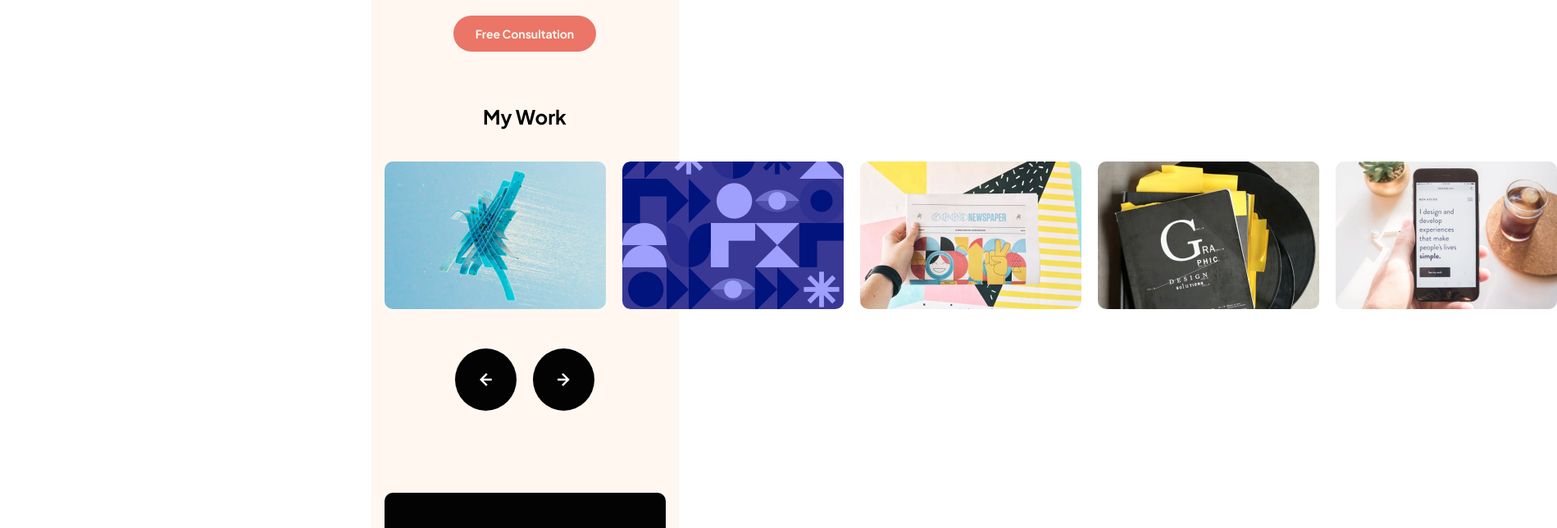
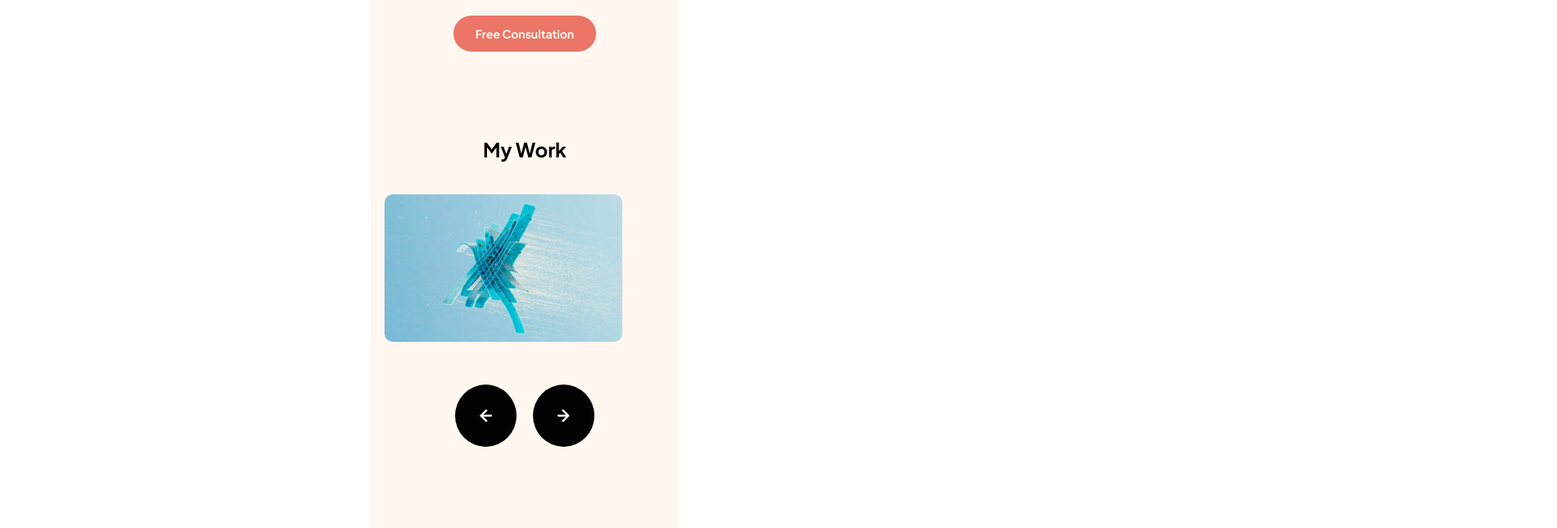
Before and after one commit to gmagnenat/single-page-design-portfolio, a React (Vite) app: page / in a window 1280 px wide. Shown: the part 2160-2804 px from the top of the page at 82% size, 1899 px wide, since content can reach past the window. Built offline with nearby package versions, Linux system fonts and the light colour scheme.

Commit message:
add carousel

```diff
--- a/src/App.jsx
+++ b/src/App.jsx
@@ -5,6 +5,7 @@ import Skills from './components/Skills/Skills';
 import Cta from './components/CtaSection/Cta';
 import BookCall from './components/BookCall/BookCall';
 import Carousel from './components/Carousel/Carousel';
+import imageData from './components/Slides/Slides';
 
 function App() {
     return (
@@ -13,7 +14,7 @@ function App() {
             <Intro />
             <Skills />
             <Cta />
-            <Carousel />
+            <Carousel slides={imageData} />
             <BookCall />
         </div>
     );
--- a/src/components/Carousel/Carousel.jsx
+++ b/src/components/Carousel/Carousel.jsx
@@ -1,38 +1,48 @@
-import React from 'react';
+import React, { useState } from 'react';
 import './Carousel.scss';
-import Slider from 'react-slick';
-import img1 from '../../assets/image-slide-1.jpg';
-import img2 from '../../assets/image-slide-2.jpg';
-import img3 from '../../assets/image-slide-3.jpg';
-import img4 from '../../assets/image-slide-4.jpg';
-import img5 from '../../assets/image-slide-5.jpg';
 import slideLeft from '../../assets/icon-arrow-left.svg';
 import slideRight from '../../assets/icon-arrow-right.svg';
+import imageData from '../Slides/Slides';
 
+const Carousel = ({ slides }) => {
 
-const Carousel = () => {
+const [current, setCurrent] = useState(0);
+const arrLength = slides.length;
 
-  // const settings = {
-  //   dots: false,
-  //   infinite: true,
-  //   speed: 500,
-  //   slidesToShow: 1,
-  //   slidesToScroll: 1
-  // };
+const nextSlide = () => {
+  setCurrent(current === arrLength - 1 ? 0 : current + 1)
+}
+
+const prevSlide = () => {
+  setCurrent(current === 0 ? arrLength - 1: current - 1)
+}
+
+if(!Array.isArray(slides) || slides.length <= 0){
+  return null;
+}
 
   return (
     <div className="carousel">
-    <h2 className='carousel__header'>My Work</h2>
-      <figure className="carousel__slider">
-          <img className="carousel__image" src={img1} alt="" />
-          <img className="carousel__image" src={img2} alt="" />
-          <img className="carousel__image" src={img3} alt="" />
-          <img className="carousel__image" src={img4} alt="" />
-          <img className="carousel__image" src={img5} alt="" />
-      </figure>
+      <h2 className='carousel__header'>My Work</h2>
+       <div className="carousel__slider">
+          {
+            imageData.map((slide, index) => {
+              return (
+                <div className = {index === current ? 'slide-active' : slide} key={index}>
+                  {
+                    index === current && (
+                      <img src={slide.imageURL} alt="" className="carousel__image" />
+                    )
+                  }
+                </div>
+              )
+            })
+          }
+       </div>
+
       <div className="carousel__arrows">
-        <img className='carousel_slider_previous' src={slideLeft} alt="" />
-        <img className='carousel_slider_next' src={slideRight} alt="" />
+        <img className='carousel_slider_previous' src={slideLeft} alt="" onClick={prevSlide}/>
+        <img className='carousel_slider_next' src={slideRight} alt="" onClick={nextSlide} />
       </div>
     </div>
   )
--- a/src/components/Carousel/Carousel.scss
+++ b/src/components/Carousel/Carousel.scss
@@ -9,19 +9,20 @@
    font-size: variables.$fs-9;
    font-weight: variables.$fw-bold;
    text-align: center;
-   padding-bottom: 2.5rem;
+   padding: 2.5rem;
 }
 
 .carousel__slider {
     width: 1000px;
     margin: auto;
     border-radius: 10px;
+    display: flex;
   }
 
 .carousel__image {
     border-radius: 10px;
     margin-right: 20px;
-    max-width: 100%;
+    width: 100%;
     max-height: 180px;
 }
 
@@ -38,7 +39,3 @@
       cursor: pointer;
     }
 }
-
-.carousel__slider {
-  display: flex;
-}
--- /dev/null
+++ b/src/components/Slides/Slides.jsx
@@ -0,0 +1,25 @@
+import img1 from '../../assets/image-slide-1.jpg';
+import img2 from '../../assets/image-slide-2.jpg';
+import img3 from '../../assets/image-slide-3.jpg';
+import img4 from '../../assets/image-slide-4.jpg';
+import img5 from '../../assets/image-slide-5.jpg';
+
+const imageData = [
+  {
+    imageURL: img1
+  },
+  {
+    imageURL: img2
+  },
+  {
+    imageURL: img3
+  },
+  {
+    imageURL: img4
+  },
+  {
+    imageURL: img5
+  }
+]
+
+export default imageData;
```
